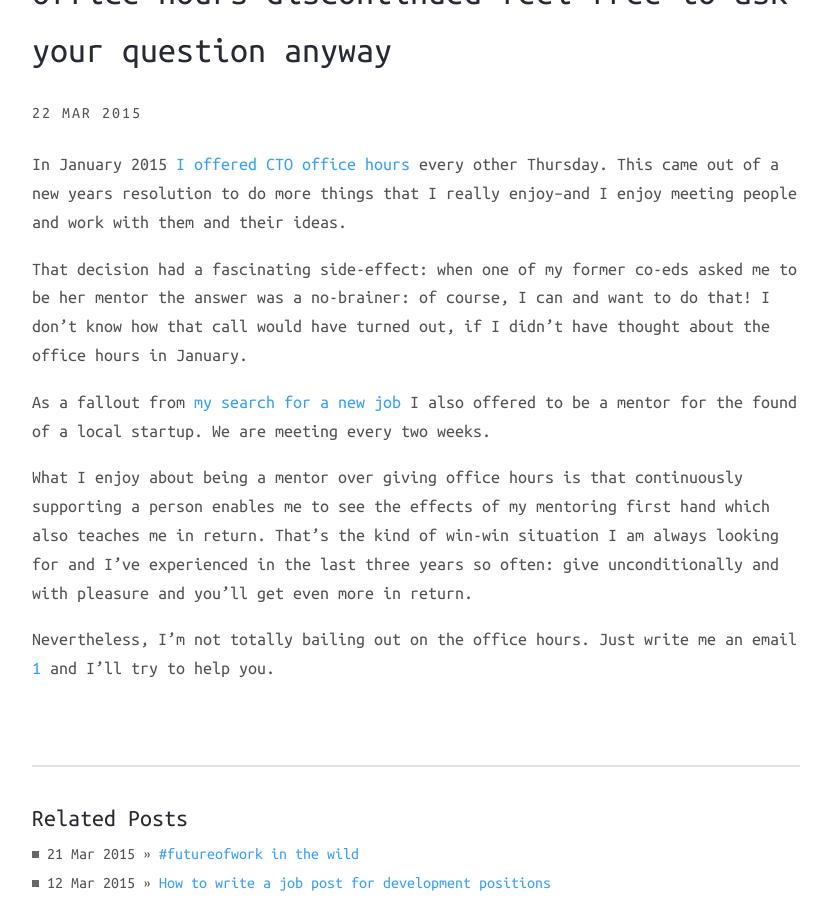
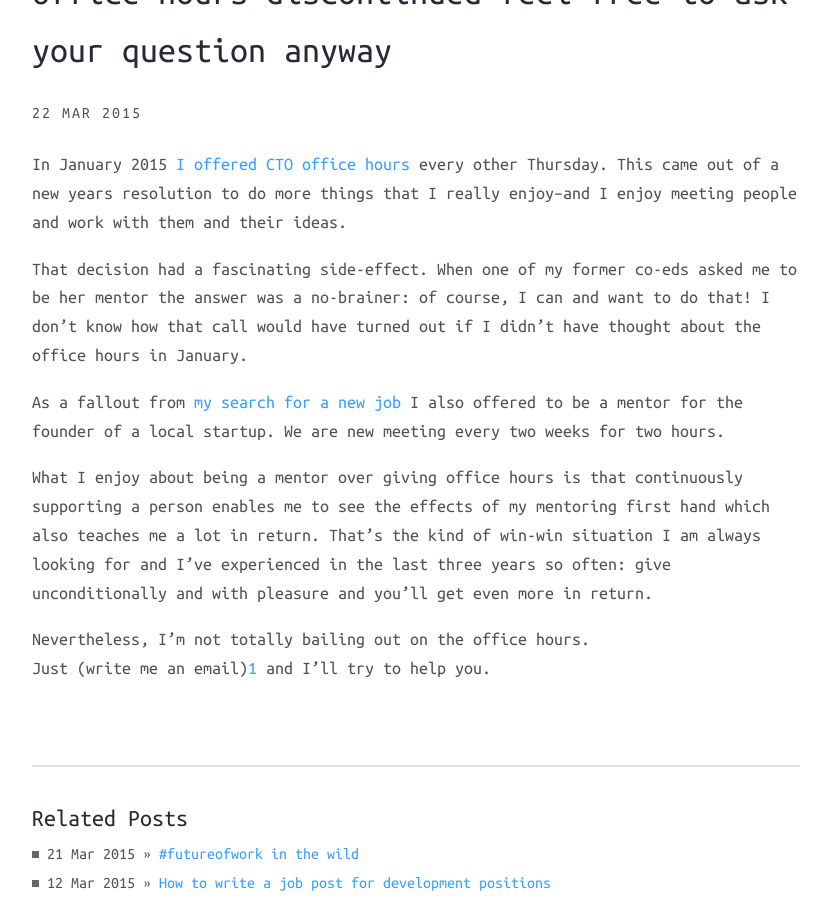
Before and after one commit to coderbyheart/blog, a Jekyll site: the page built from _posts/2015-03-22-office-hours-discontinued.md, in a window 1280 px wide and 900 px high, scrolled down 302 px. Shown: the whole window, without its empty margins (224-1055 px from the left). Built offline with Jekyll 4.4.1, drawn with Linux system fonts in a browser that asks for light colours; nearby versions of some CDN libraries; comment, search, counter and statistics services are not loaded.

Commit message:
Markdown.

```diff
--- a/_posts/2015-03-22-office-hours-discontinued.md
+++ b/_posts/2015-03-22-office-hours-discontinued.md
@@ -13,18 +13,19 @@
 In January 2015 [I offered CTO office hours](/office-hours) every other Thursday. This came out of a new years
 resolution to do more things that I really enjoy–and I enjoy meeting people and work with them and their ideas.
 
-That decision had a fascinating side-effect: when one of my former co-eds asked me to be her mentor the answer was
-a no-brainer: of course, I can and want to do that! I don't know how that call would have turned out, if I didn't
+That decision had a fascinating side-effect. When one of my former co-eds asked me to be her mentor the answer was
+a no-brainer: of course, I can and want to do that! I don't know how that call would have turned out if I didn't
 have thought about the office hours in January.
 
-As a fallout from [my search for a new job](/leaving-dothiv/) I also offered to be a mentor for the found of a local
-startup. We are meeting every two weeks.
+As a fallout from [my search for a new job](/leaving-dothiv/) I also offered to be a mentor for the founder of a local
+startup. We are new meeting every two weeks for two hours.
 
 What I enjoy about being a mentor over giving office hours is that continuously supporting a person enables me to see
-the effects of my mentoring first hand which also teaches me in return. That's the kind of win-win situation I am
+the effects of my mentoring first hand which also teaches me a lot in return. That's the kind of win-win situation I am
 always looking for and I've experienced in the last three years so often: give unconditionally and with pleasure
 and you'll get even more in return.
 
-Nevertheless, I'm not totally bailing out on the office hours. Just write me an email [1] and I'll try to help you.
+Nevertheless, I'm not totally bailing out on the office hours.
+Just (write me an email)[1] and I'll try to help you.
 
 [1]: mailto:m@cto.hiv
```
